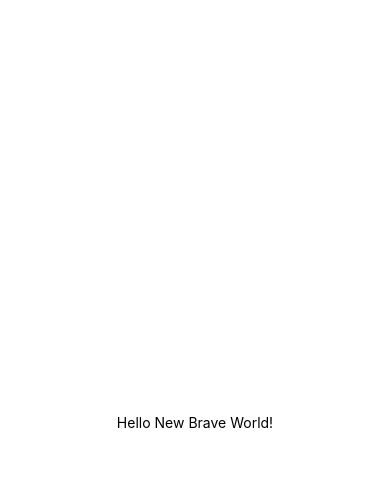
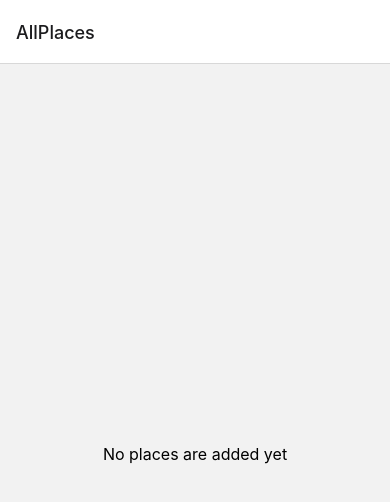
Before and after one commit to pizarrosch/favorite-places-app-rn, a React Native app: screen /AllPlaces in a window 390 px wide. Shown: the top 502 px of the page. Built offline with nearby package versions, Linux system fonts and the light colour scheme.

Commit message:
Create AddPlace component to use a PlaceForm component there. In the App.js file create two screens for all places and adding a place

```diff
--- a/App.js
+++ b/App.js
@@ -1,12 +1,23 @@
 import { StatusBar } from 'expo-status-bar';
 import { StyleSheet, Text, View } from 'react-native';
+import {NavigationContainer} from "@react-navigation/native";
+import {createNativeStackNavigator} from "@react-navigation/native-stack";
+import AllPlaces from "./screens/AllPlaces";
+import AddPlace from "./screens/AddPlace";
+
+const Stack = createNativeStackNavigator();
 
 export default function App() {
   return (
-    <View style={styles.container}>
-      <Text>Hello New Brave World!</Text>
-      <StatusBar style="auto" />
-    </View>
+   <>
+    <StatusBar />
+     <NavigationContainer>
+       <Stack.Navigator>
+         <Stack.Screen name='AllPlaces' component={AllPlaces} />
+         <Stack.Screen name='AddPlace' component={AddPlace} />
+       </Stack.Navigator>
+     </NavigationContainer>
+   </>
   );
 }
 
--- a/components/PlaceItem.js
+++ b/components/PlaceItem.js
@@ -1,3 +1,18 @@
-export default function PlaceItem() {
+import {View, Image, Pressable, StyleSheet, Text} from "react-native";
 
+export default function PlaceItem({place, onSelect}) {
+
+  return (
+    <Pressable onPress={onSelect}>
+      <Image source={{uri: place.imageUri}}/>
+      <View>
+        <Text>{place.title}</Text>
+        <Text>{place.address}</Text>
+      </View>
+    </Pressable>
+  )
 }
+
+const styles  = StyleSheet.create({
+
+})
--- /dev/null
+++ b/components/places/PlaceForm.js
@@ -0,0 +1,9 @@
+import {View, Text} from "react-native";
+
+export default function PlaceForm() {
+  return (
+    <View>
+      <Text>Place form</Text>
+    </View>
+  )
+}
--- a/components/places/PlacesList.js
+++ b/components/places/PlacesList.js
@@ -1,7 +1,16 @@
-import {FlatList} from "react-native";
+import {FlatList, Text, View, StyleSheet} from "react-native";
 import PlaceItem from "../PlaceItem";
 
 function PlacesList({places}) {
+
+  if (!places || places.length === 0) {
+    return (
+      <View style={styles.fallbackContainer}>
+        <Text style={styles.fallbackText}>No places are added yet</Text>
+      </View>
+    )
+  }
+
   return <FlatList
     data={places}
     keyExtractor={item => item.id}
@@ -10,3 +19,14 @@ function PlacesList({places}) {
 }
 
 export default PlacesList;
+
+const styles = StyleSheet.create({
+  fallbackContainer: {
+    flex: 1,
+    justifyContent: 'center',
+    alignItems: 'center'
+  },
+  fallbackText: {
+    fontSize: 16
+  }
+})
--- a/models/Place.js
+++ b/models/Place.js
@@ -1,4 +1,4 @@
-class Place {
+export class Place {
   constructor(title, imageUri, address, location) {
     this.title = title;
     this.imageUri = imageUri;
--- a/package.json
+++ b/package.json
@@ -9,6 +9,8 @@
     "web": "expo start --web"
   },
   "dependencies": {
+    "@react-navigation/native": "^6.1.17",
+    "@react-navigation/native-stack": "^6.10.0",
     "expo": "~51.0.20",
     "expo-status-bar": "~1.12.1",
     "react": "18.2.0",
--- a/screens/AddPlace.js
+++ b/screens/AddPlace.js
@@ -0,0 +1,7 @@
+import PlaceForm from "../components/places/PlaceForm";
+
+function AddPlace() {
+  return <PlaceForm />
+}
+
+export default AddPlace;
--- a/screens/AllPlaces.js
+++ b/screens/AllPlaces.js
@@ -1,3 +1,5 @@
+import PlacesList from "../components/places/PlacesList";
+
 export default function AllPlaces() {
-
+  return <PlacesList />
 }
```
Also changed, not shown: 1 other file (tests, documents, lock files or other folders).
